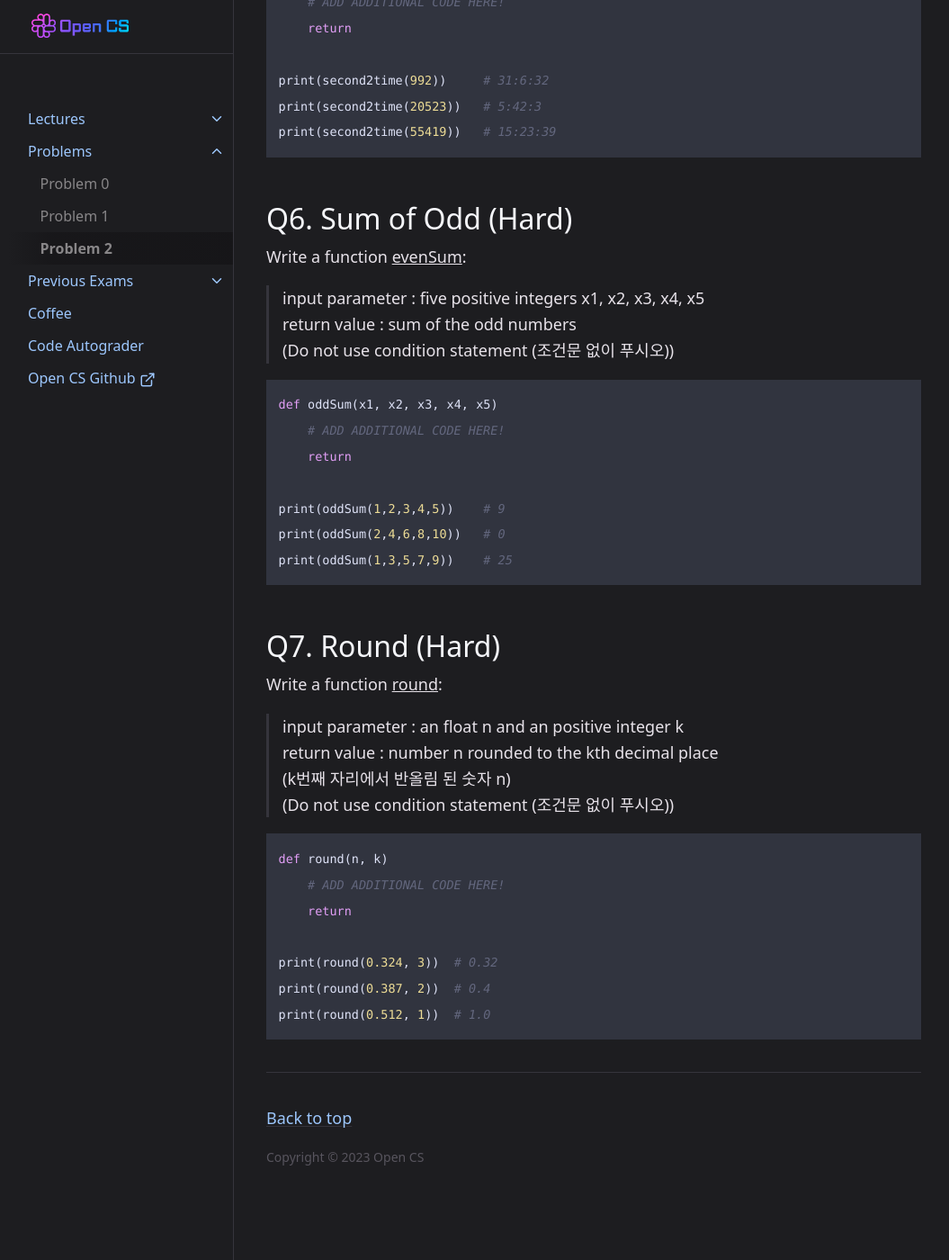
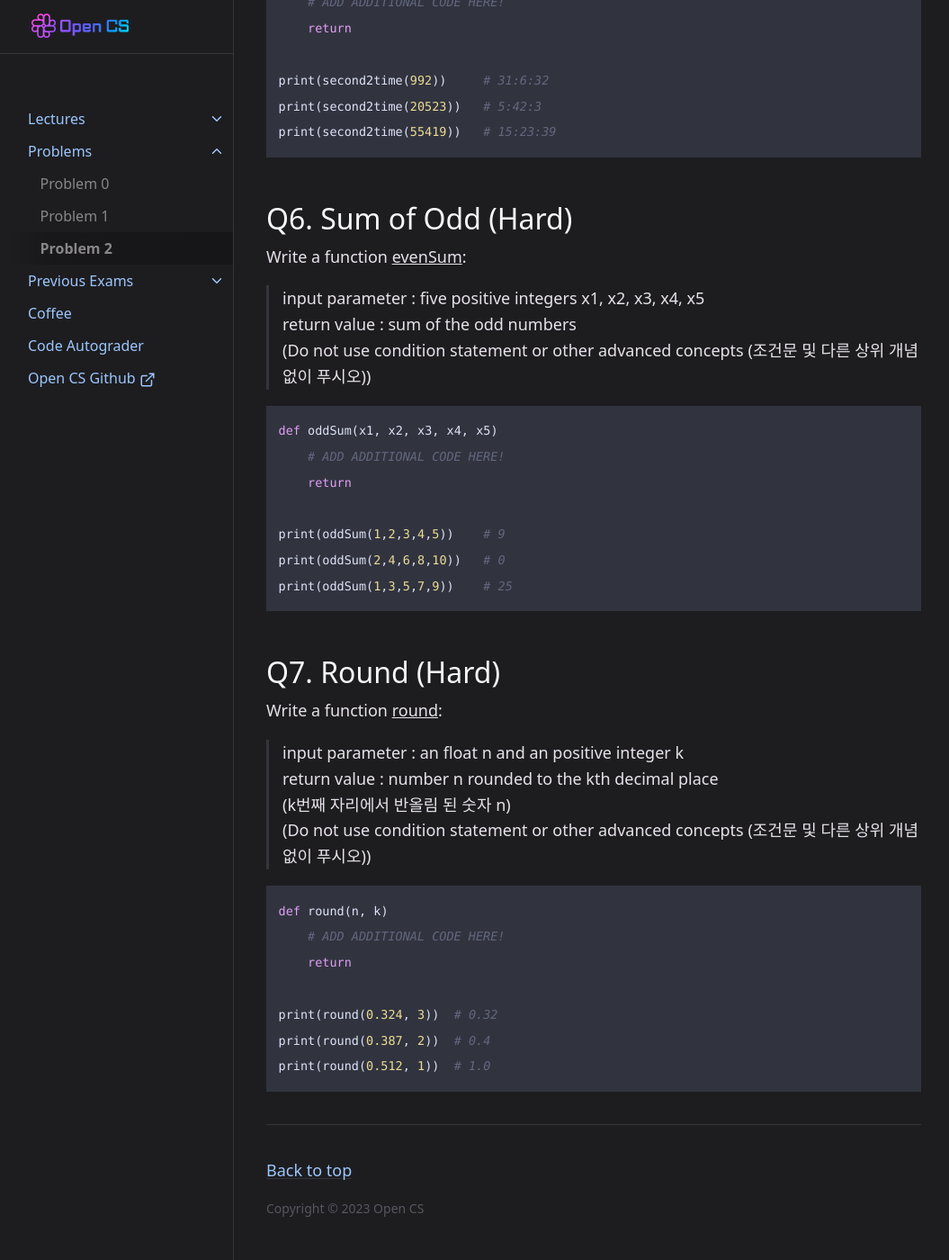
Before and after one commit to OpenCS-ksa/opencs-ksa.github.io, a Jekyll site: the page built from docs/Problems/problem2.md, in a window 1280 px wide and 1400 px high, scrolled down 3166 px. Shown: the whole window at 90% size, without its empty margins (112-1167 px from the left). Built offline with Jekyll 4.4.1, drawn with Linux system fonts in a browser that asks for light colours; before the commit the page ends 4508 px from its top, so only the background shows below that.

Commit message:
Update problem2.md

````diff
--- a/docs/Problems/problem2.md
+++ b/docs/Problems/problem2.md
@@ -111,7 +111,7 @@ print(second2time(55419))   # 15:23:39
 Write a function <U>evenSum</U>:
 > input parameter : five positive integers x1, x2, x3, x4, x5
 > return value : sum of the odd numbers
-(Do not use condition statement (조건문 없이 푸시오))
+(Do not use condition statement or other advanced concepts (조건문 및 다른 상위 개념 없이 푸시오))
 
 ```python
 def oddSum(x1, x2, x3, x4, x5)
@@ -128,7 +128,7 @@ Write a function <U>round</U>:
 > input parameter : an float n and an positive integer k
 > return value : number n rounded to the kth decimal place
 (k번째 자리에서 반올림 된 숫자 n)
-(Do not use condition statement (조건문 없이 푸시오))
+(Do not use condition statement or other advanced concepts (조건문 및 다른 상위 개념 없이 푸시오))
 
 ```python
 def round(n, k)
````
